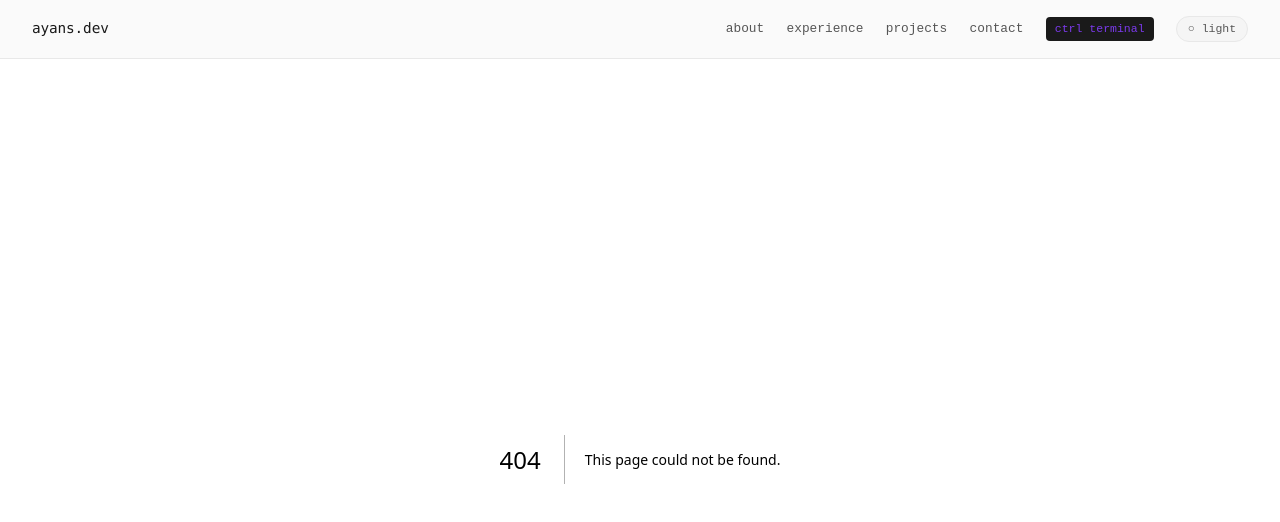
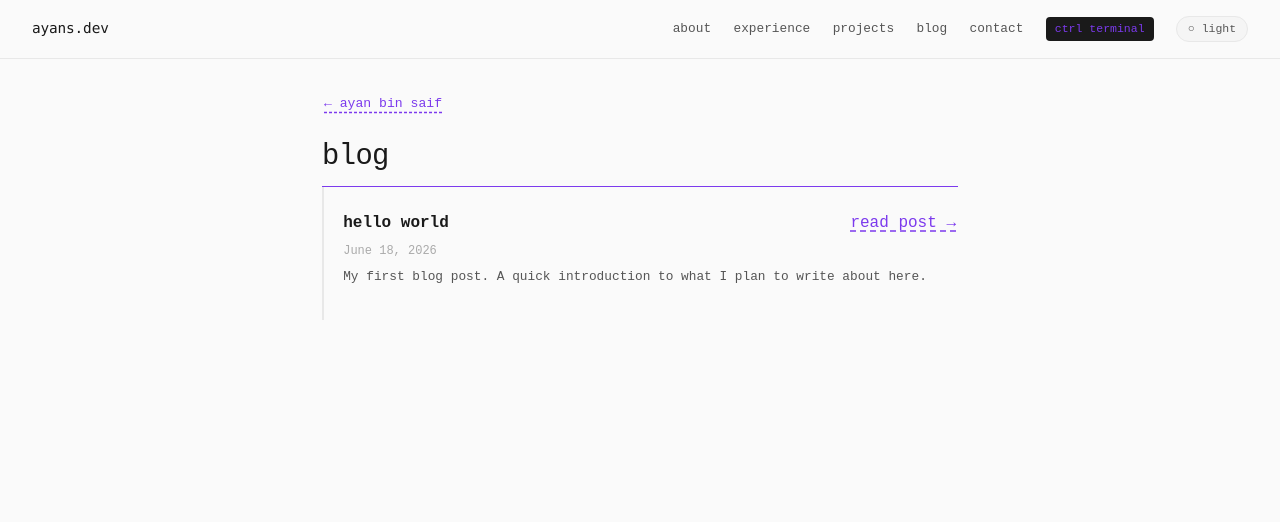
Before and after one commit to draggle/portfolio, a Next.js app: page /blog in a window 1280 px wide. Before the commit this address had no page. Shown: the top 522 px of the page. Built offline with nearby package versions, Linux system fonts and the light colour scheme; a web font is replaced by a local one.

Commit message:
feat: add blog list page and nav link
Co-Authored-By: Claude Sonnet 4.6 <noreply@anthropic.com>

```diff
--- /dev/null
+++ b/src/app/blog/page.tsx
@@ -0,0 +1,44 @@
+import Link from 'next/link'
+import type { Metadata } from 'next'
+import { posts } from '@/data/posts'
+
+export const metadata: Metadata = {
+  title: 'blog — ayan bin saif',
+}
+
+export default function BlogPage() {
+  const sorted = [...posts].reverse()
+
+  return (
+    <div className="projects-page">
+      <Link href="/" className="nyx-link back-link">← ayan bin saif</Link>
+      <div>
+        <h1 className="page-title">blog</h1>
+        <span className="page-title-line" />
+      </div>
+      <div className="projects-list">
+        {sorted.length === 0 && (
+          <p className="blog-empty">no posts yet. check back soon.</p>
+        )}
+        {sorted.map(post => (
+          <div key={post.id} className="project-list-item">
+            <div className="project-list-header">
+              <h2 className="project-list-title">{post.title}</h2>
+              <Link href={`/blog/${post.id}`} className="nyx-link">
+                read post →
+              </Link>
+            </div>
+            <p className="blog-list-date">
+              {new Date(post.date).toLocaleDateString('en-US', {
+                year: 'numeric',
+                month: 'long',
+                day: 'numeric',
+              })}
+            </p>
+            <p className="project-list-desc">{post.excerpt}</p>
+          </div>
+        ))}
+      </div>
+    </div>
+  )
+}
--- a/src/components/Nav.tsx
+++ b/src/components/Nav.tsx
@@ -11,6 +11,7 @@ export default function Nav() {
         <a href="/#about" className="nav-section">about</a>
         <a href="/experience">experience</a>
         <Link href="/projects">projects</Link>
+        <Link href="/blog">blog</Link>
         <Link href="/contact">contact</Link>
         <TermNavLink />
         <DarkModeToggle />
```
